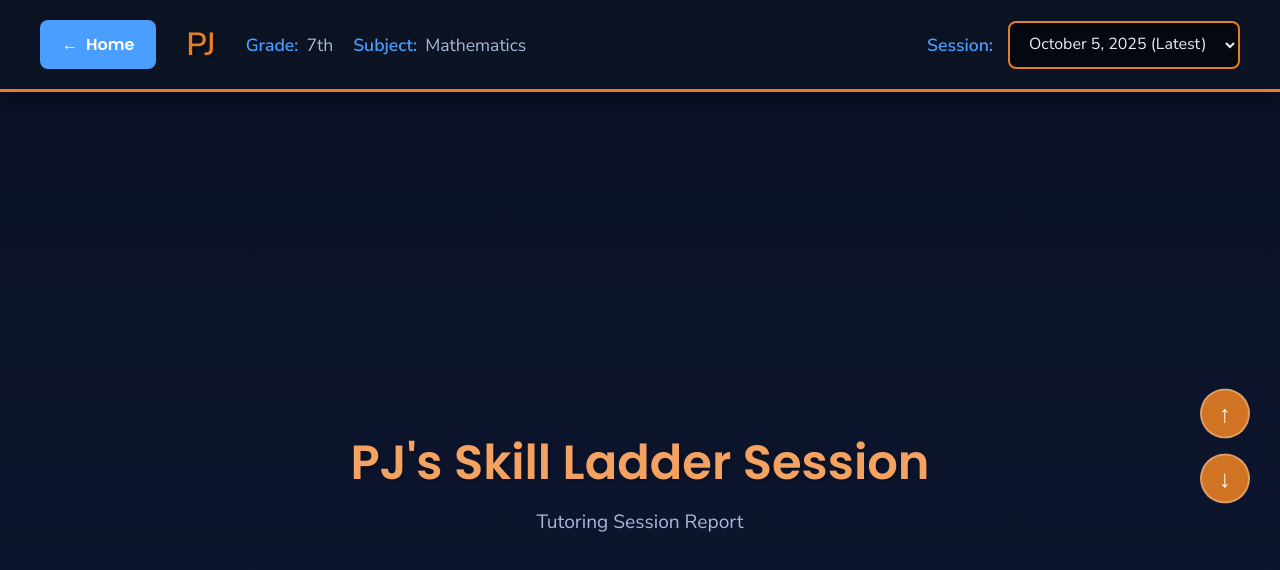
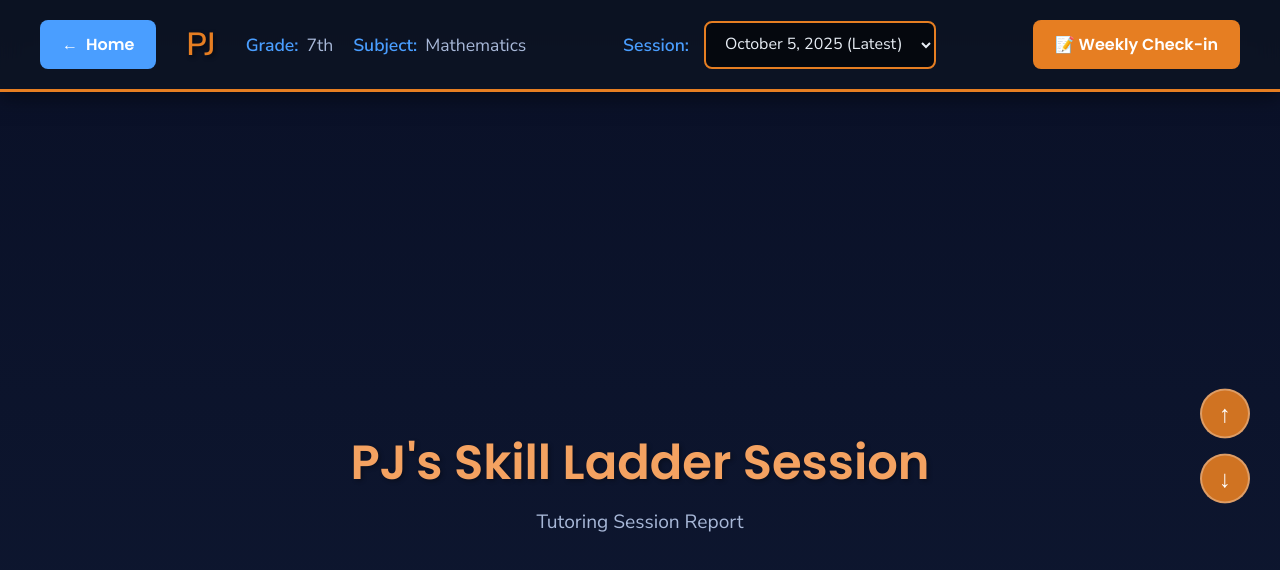
Before and after one commit to quillandcode/ascent-tutoring, a plain HTML site: page students/pj/index.html in a window 1280 px wide. Drawn offline with Linux system fonts and the light colour scheme.

Commit message:
Styling changes + update form link

```diff
--- a/students/pj/index.html
+++ b/students/pj/index.html
@@ -1,5 +1,6 @@
 <!DOCTYPE html>
 <html lang="en">
+
 <head>
     <meta charset="UTF-8">
     <meta name="viewport" content="width=device-width, initial-scale=1.0">
@@ -28,7 +29,12 @@
             overflow: hidden;
         }
 
-        h1, h2, h3, h4, h5, h6 {
+        h1,
+        h2,
+        h3,
+        h4,
+        h5,
+        h6 {
             font-family: 'Poppins', sans-serif;
         }
 
@@ -172,11 +178,37 @@
             box-shadow: 0 3px 15px rgba(230, 126, 34, 0.4);
         }
 
+        .form-link-btn {
+            padding: 10px 20px;
+            background: #e67e22;
+            /* Primary orange */
+            color: #ffffff;
+            text-decoration: none;
+            border-radius: 8px;
+            font-family: 'Poppins', sans-serif;
+            font-weight: 600;
+            transition: all 0.3s ease;
+            display: flex;
+            align-items: center;
+            gap: 8px;
+            white-space: nowrap;
+            border: 2px solid transparent;
+        }
+
+        .form-link-btn:hover {
+            background: #f4a261;
+            /* Lighter orange on hover */
+            color: #0d1321;
+            box-shadow: 0 3px 15px rgba(230, 126, 34, 0.4);
+            transform: translateY(-1px);
+        }
+
         @media (max-width: 768px) {
             body {
                 height: 100%;
                 overflow: auto;
             }
+
             .student-header {
                 padding: 15px 20px;
             }
@@ -218,9 +250,19 @@
                 width: 100%;
                 gap: 15px;
             }
+
+            .form-link-btn {
+                width: 100%;
+                /* Make it full-width on mobile */
+                justify-content: center;
+                /* Center the text */
+                padding: 12px 20px;
+                font-size: 1em;
+            }
         }
     </style>
 </head>
+
 <body>
     <div class="student-header">
         <div class="header-content">
@@ -251,15 +293,15 @@
                     <!-- <option value="sessions/2025-10-12.html">October 12, 2025</option> -->
                 </select>
             </div>
+            <a href="https://docs.google.com/forms/d/e/1FAIpQLSfZBJdmUtCFnfdPWKbHUigzNi20rMQpnYXYhl50wX1n9eDXUw/viewform"
+                target="_blank" class="form-link-btn">
+                📝 Weekly Check-in
+            </a>
         </div>
     </div>
 
-    <iframe
-        id="sessionFrame"
-        class="session-container"
-        src="sessions/2025-10-05.html"
-        title="Tutoring Session"
-    ></iframe>
+    <iframe id="sessionFrame" class="session-container" src="sessions/2025-10-05.html"
+        title="Tutoring Session"></iframe>
 
     <script>
         function loadSession() {
@@ -277,4 +319,5 @@
         });
     </script>
 </body>
+
 </html>
```
